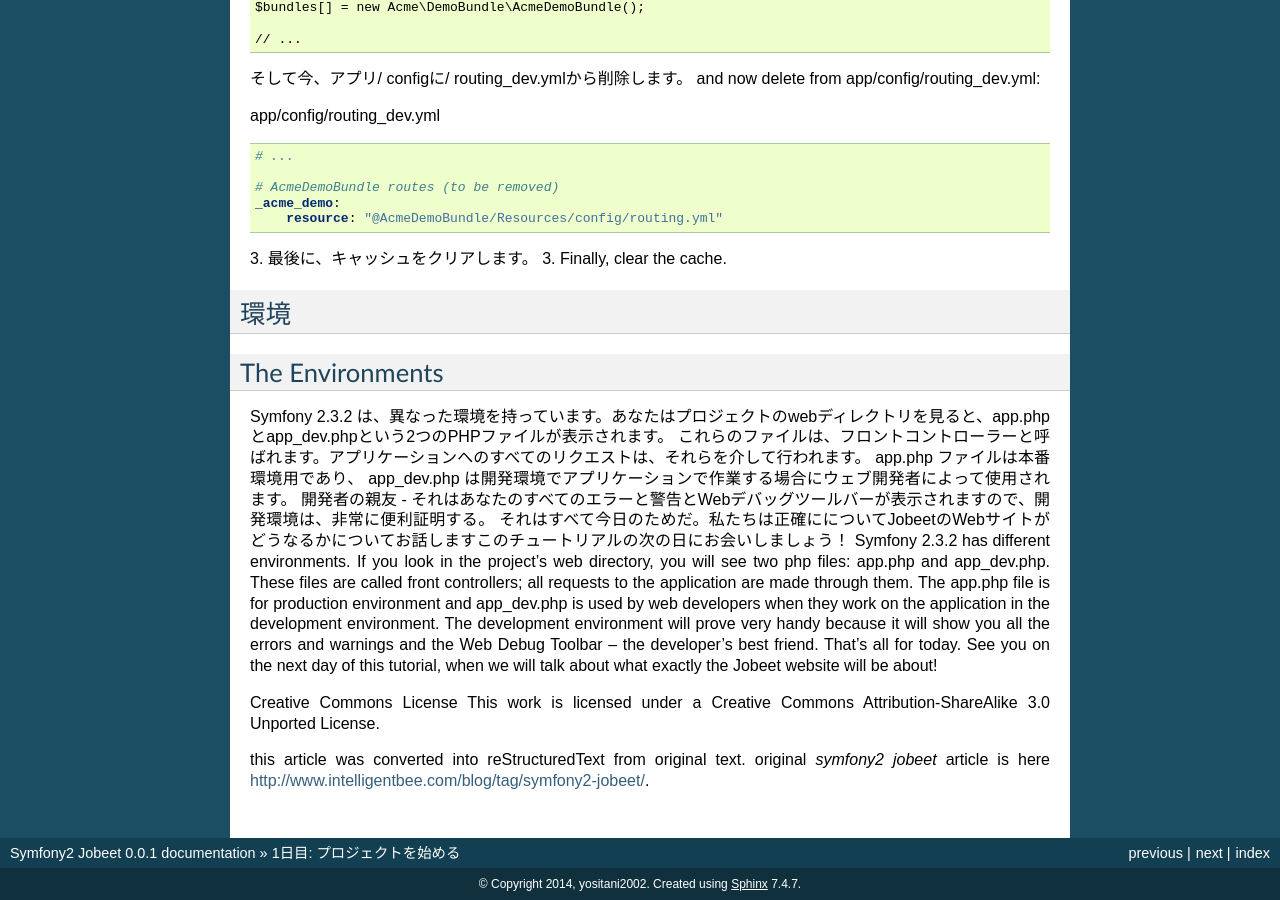
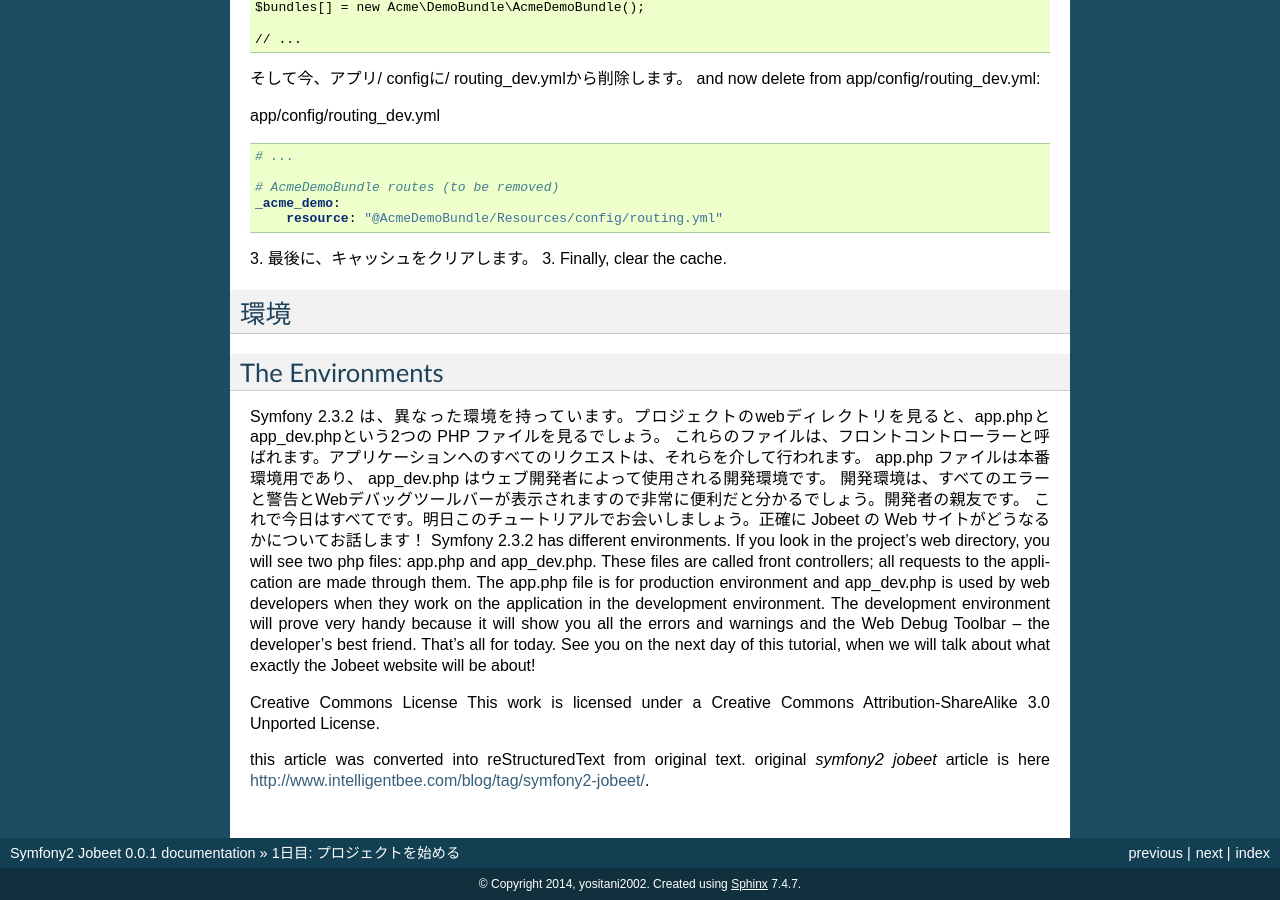
Before and after one commit to symfony-japan-old/symfony2-jobeet-ja, a Sphinx documentation site: the page built from source/day-1-starting-up-the-project.rst, in a window 1280 px wide and 900 px high, scrolled down 8276 px. Built offline with Sphinx 7.4.7, drawn with Linux system fonts in a browser that asks for light colours.

Commit message:
finish day1.

```diff
--- a/source/day-1-starting-up-the-project.rst
+++ b/source/day-1-starting-up-the-project.rst
@@ -417,11 +417,11 @@
 The Environments
 ----------------
 
-Symfony 2.3.2 は、異なった環境を持っています。あなたはプロジェクトのwebディレクトリを見ると、app.phpとapp_dev.phpという2つのPHPファイルが表示されます。
+Symfony 2.3.2 は、異なった環境を持っています。プロジェクトのwebディレクトリを見ると、app.phpとapp_dev.phpという2つの PHP ファイルを見るでしょう。
 これらのファイルは、フロントコントローラーと呼ばれます。アプリケーションへのすべてのリクエストは、それらを介して行われます。
-app.php ファイルは本番環境用であり、 app_dev.php は開発環境でアプリケーションで作業する場合にウェブ開発者によって使用されます。
-開発者の親友 - それはあなたのすべてのエラーと警告とWebデバッグツールバーが表示されますので、開発環境は、非常に便利証明する。
-それはすべて今日のためだ。私たちは正確にについてJobeetのWebサイトがどうなるかについてお話しますこのチュートリアルの次の日にお会いしましょう！
+app.php ファイルは本番環境用であり、 app_dev.php はウェブ開発者によって使用される開発環境です。
+開発環境は、すべてのエラーと警告とWebデバッグツールバーが表示されますので非常に便利だと分かるでしょう。開発者の親友です。
+これで今日はすべてです。明日このチュートリアルでお会いしましょう。正確に Jobeet の Web サイトがどうなるかについてお話します！
 Symfony 2.3.2 has different environments. If you look in the project’s web directory, you will see two php files: app.php and app_dev.php.
 These files are called front controllers; all requests to the application are made through them.
 The app.php file is for production environment and app_dev.php is used by web developers when they work on the application in the development environment.
```
